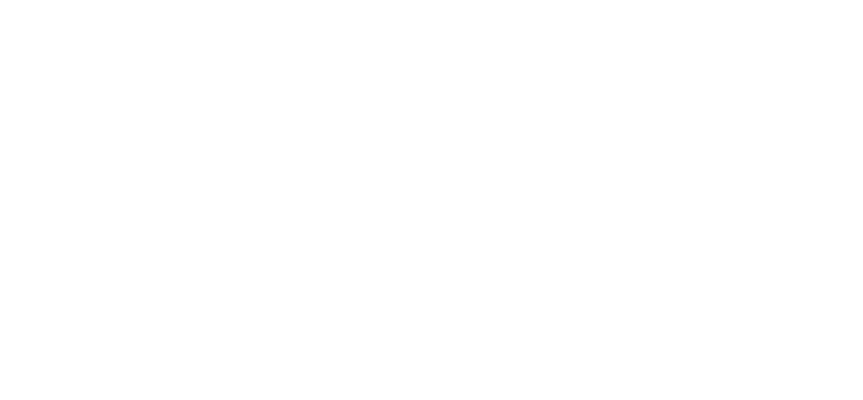
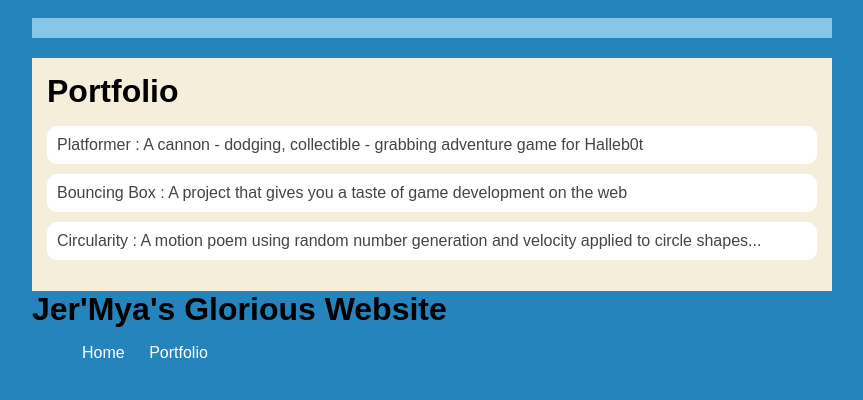
Before and after one commit to jerperry2/JLa-shae-github.io, a plain HTML site: page portfolio.html in a window 1280 px wide. Shown: the whole page, without its empty margins (208-1071 px from the left). Drawn offline with Linux system fonts and the light colour scheme.

Commit message:
add portfolio.html file

```diff
--- a/portfolio.html
+++ b/portfolio.html
@@ -0,0 +1,35 @@
+<!DOCTYPE HTML>
+<html>
+    <head>  <title>Jer'Mya's Amazing Website</title>
+        <link rel="stylesheet" href="style.css">
+    </head>
+
+    <body>
+      <div id="all-contents">
+            <nav>
+
+            </nav>
+            <main>
+                <div class="content">
+                    <h1>Portfolio</h1>
+                    <ul id="portfolio">
+                        <li><a href="projects/platformer/">Platformer : A cannon - dodging, collectible - grabbing adventure game for Halleb0t</a></li>
+                        <li><a href="projects/bouncing-box/">Bouncing Box : A project that gives you a taste of game development on the web </a></li>
+                        <li><a href="projects/circularity/">Circularity : A motion poem using random number generation and velocity applied to circle shapes...</a></li>
+
+                    </ul>
+                </div>
+            </main>
+            <h1>Jer'Mya's Glorious Website</h1>
+            <ul id="nav-ul">
+               <li class="nav-li">
+               <a class="nav-a" href="index.html">Home</a>
+             </li>
+             <li class="nav-li">
+               <a class="nav-a" href="portfolio.html">Portfolio</a>
+             </li>
+         </ul>
+     </nav>
+      </div>
+    </body>
+</html>
--- a/style.css
+++ b/style.css
@@ -61,3 +61,28 @@ main {
 h2, h3 {
     margin: 0px;
 }
+         /* portfolio styles */
+         .content h1 {
+            color: black;
+        }
+
+        #portfolio {
+            list-style-type: none;
+            padding-left: 0;
+        }
+
+        #portfolio li {
+            background: #fff;
+            padding: 10px;
+            border-radius: 10px;
+            margin-bottom: 10px;
+        }
+
+        #portfolio li:hover {
+            background: #eee;
+        }
+
+        #portfolio a {
+            text-decoration: none;
+            color: #454545;
+        }
```
